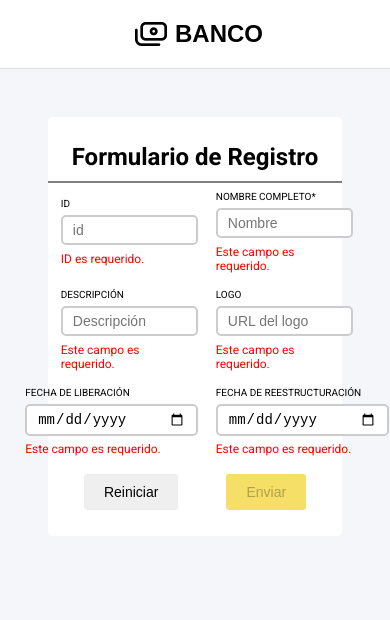
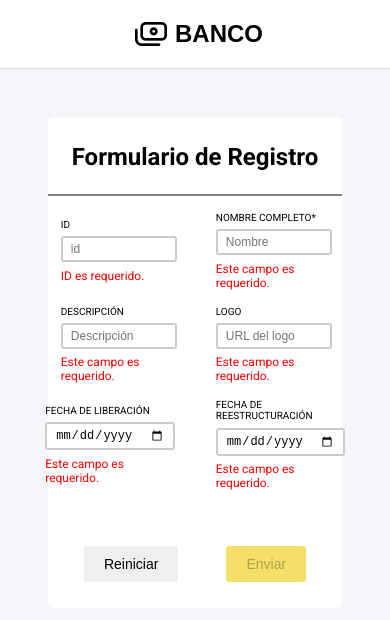
Before and after one commit to intinazca/IntiNazcaPazanCarrera, an Angular app: page /create-product in a window 390 px wide. Shown: the top 620 px of the page. Built offline with nearby package versions, Linux system fonts and the light colour scheme.

Commit message:
ajustes responsive

```diff
--- a/src/app/components/form-product/form-product.component.html
+++ b/src/app/components/form-product/form-product.component.html
@@ -4,7 +4,7 @@
       <h2>{{title}}</h2>
     </div>
 
-    <div>
+    <div class="container-boddy">
       <form [formGroup]="createItemGroup" autocomplete="off" class="boddy-form">
         <div class="center">
           <div appearance="fill" class="content">
--- a/src/app/pages/view-product/view-product.component.scss
+++ b/src/app/pages/view-product/view-product.component.scss
@@ -15,7 +15,7 @@
   border-bottom: 1px solid #ccc;
   font-size: 14px;
   padding: 8px;
-  padding: 1rem 2rem;
+  padding: 1rem 1rem;
   text-align: left;
 }
 
@@ -48,6 +48,7 @@
 }
 
 .container-actions{
+  gap: 1rem;
   display: flex;
   justify-content: space-between;
 }
--- a/src/styles.scss
+++ b/src/styles.scss
@@ -37,6 +37,7 @@ h2 {
     padding: 1rem;
     background-color: white;
     border-radius: 5px;
+    position: relative;
 }
 
 //stylo global para botones
@@ -59,6 +60,10 @@ h2 {
 }
 
 // stylos golbales para formularios
+.container-boddy{
+    margin-bottom: 3rem;
+    margin-top: 0.5rem;
+}
 
 .mat-form-field {
     flex: 1 1 calc(50% - 16px);
@@ -81,6 +86,7 @@ h2 {
 }
 
 .header-form {
+    padding-bottom: 0.8rem;
     text-align: center;
     border-bottom: 2px solid gray;
 }
@@ -119,11 +125,9 @@ h2 {
 }
 
 .form-input {
-    width: 100%;
-    max-width: 320px;
-    padding: 5px 10px;
+    padding: 8px 10px;
     border: 2px solid #ccc;
-    border-radius: 5px;
+    border-radius: 3px;
     margin: 0.4rem 0rem;
     font-size: 14px;
     background-color: white;
@@ -134,6 +138,24 @@ h2 {
 .form-input:focus {
     border-color: #aaa;
     box-shadow: 0 0 5px rgba(0, 0, 0, 0.2);
+}
+
+@media (max-width: 768px) {
+    .content {
+        padding: 0.5rem;
+    }
+}
+
+@media (max-width: 480px) {
+    .form-input {
+        width: 85%;
+        font-size: 12px;
+        padding: 4px 8px;
+    }
+
+    .content {
+        padding: 0.4rem;
+    }
 }
 
 .content {
@@ -169,6 +191,7 @@ h2 {
     padding: 0;
     margin: 0;
     z-index: 1000;
+    right: 0;
 }
 
 .dropdown li {
@@ -182,4 +205,18 @@ h2 {
 
 .menu-button {
     cursor: pointer;
+    position: relative;
+    transform: rotate(90deg);;
 }
+
+.dots {
+    font-size: 18px;
+    line-height: 1.2;
+}
+
+@media (max-width: 767px) {
+    .dropdown {
+        left: auto;
+        right: 0;
+    }
+}
```
Lines whose indentation alone changed are shown as unchanged.
